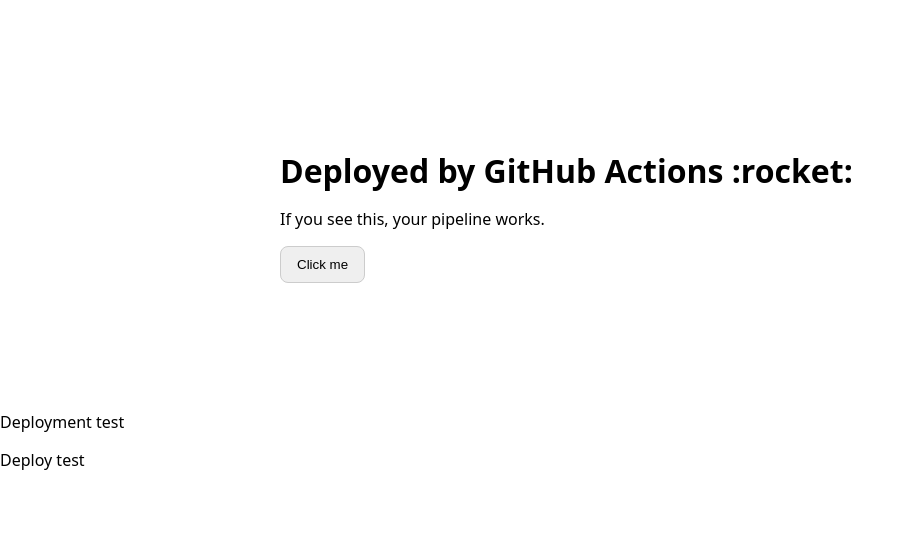
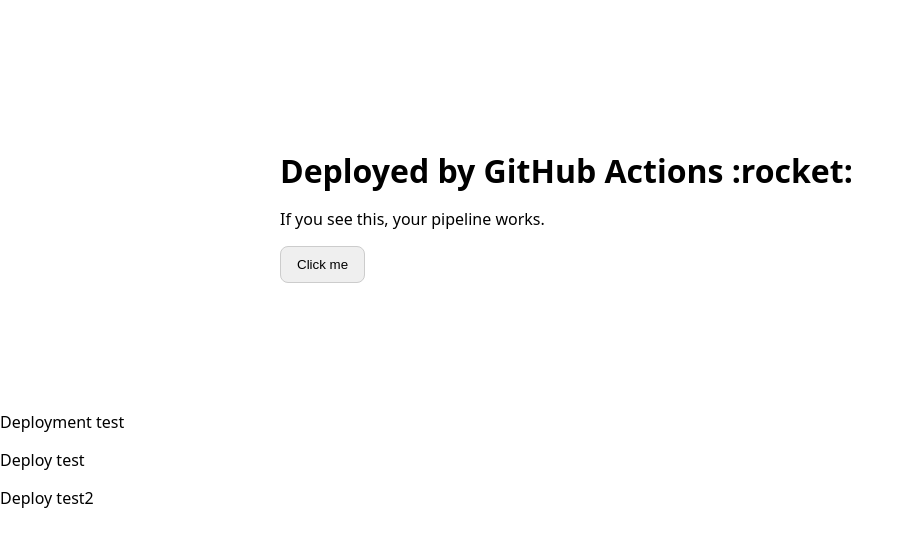
Before and after one commit to AhmmedTowfique/multi-tier-demo, a plain HTML site: page multi-tier-demo/index.html in a window 1280 px wide. Shown: the whole page, without its empty margins (0-913 px from the left). Drawn offline with Linux system fonts and the light colour scheme.

Commit message:
Force trigger GitHub Actions workflow

```diff
--- a/multi-tier-demo/index.html
+++ b/multi-tier-demo/index.html
@@ -16,3 +16,4 @@
   </body>
 </html><p>Deployment test</p>
 <p>Deploy test</p>
+<p>Deploy test2</p>
```
